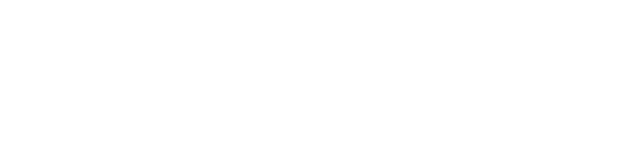
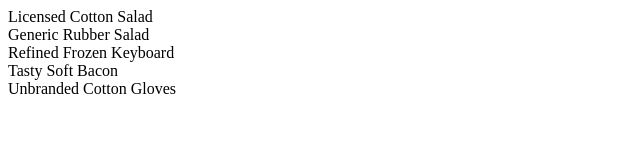
Before and after one commit to kueben96/react-micro-frontend, a website built with webpack: page products/public/index.html in a window 1280 px wide. Shown: the whole page, without its empty margins (0-640 px from the left). Built offline with nearby package versions, Linux system fonts and the light colour scheme.

Commit message:
display products on html

```diff
--- a/products/public/index.html
+++ b/products/public/index.html
@@ -6,5 +6,6 @@
 
 <body>
 </body>
+<div id="dev-products"></div>
 
 </html>
--- a/products/src/index.js
+++ b/products/src/index.js
@@ -2,11 +2,9 @@ import faker from 'faker';
 
 let products = '';
 
-console.log('ksdjsjksksjsjkjk');
 
 for (let i = 0; i < 5; i++) {
     const name = faker.commerce.productName()
     products += `<div>${name}</div>`;
 }
-
-console.log(products);
+document.querySelector('#dev-products').innerHTML = products;
```
